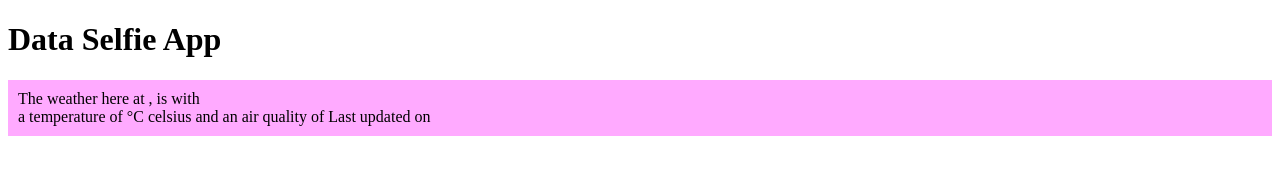
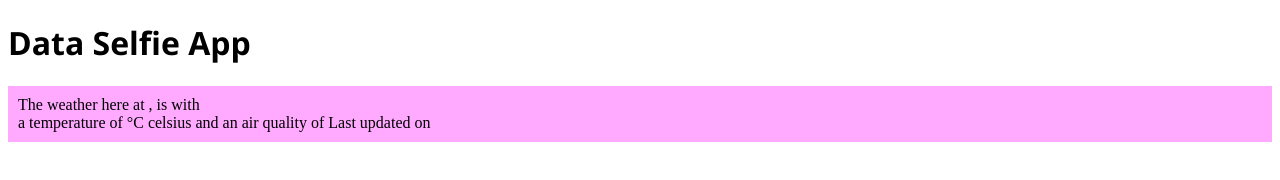
Before and after one commit to xaramofais/node_weather, a website: page public/index.html in a window 1280 px wide. Drawn offline with Linux system fonts and the light colour scheme.

Commit message:
added H! font

```diff
--- a/public/style.css
+++ b/public/style.css
@@ -2,3 +2,6 @@ p {
   padding: 10px;
   background-color: #ffaaff;
 }
+
+h1 {
+  font-family: 'Segoe UI', Tahoma, Geneva, Verdana, sans-serif}
```
Also changed, not shown: 2 other files.
